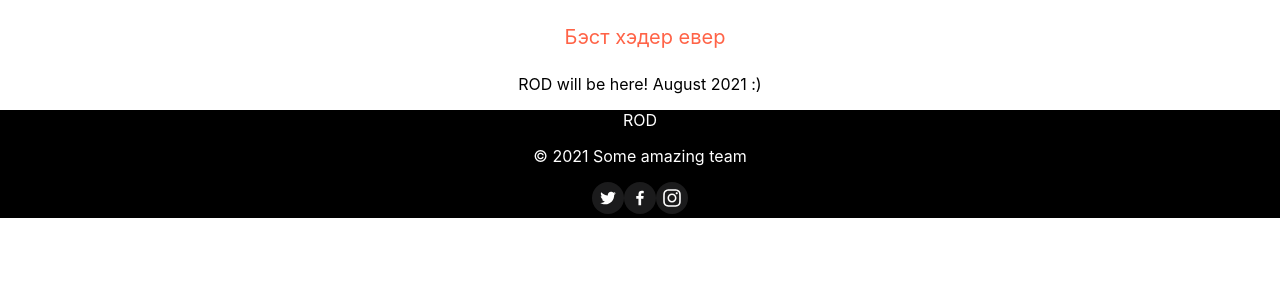
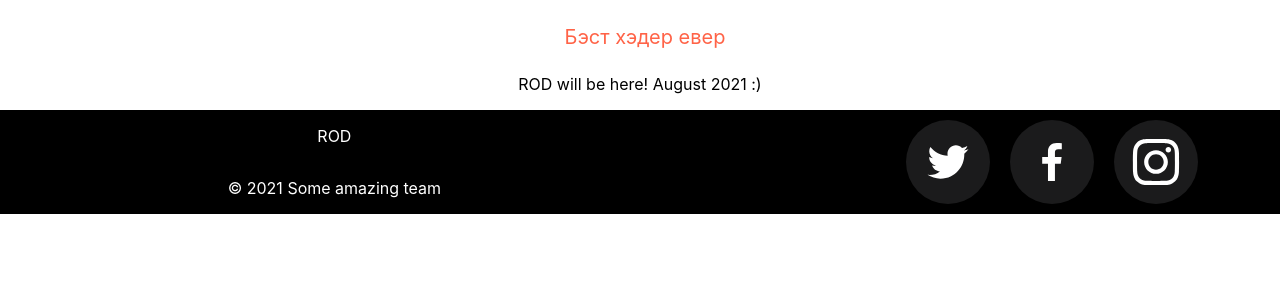
Before and after one commit to StKorableva/ROD, a React (Create React App) app: page / in a window 1280 px wide. Shown: the top 300 px of the page. Built offline with nearby package versions, Linux system fonts and the light colour scheme.

Commit message:
add flexbox/box component for test

```diff
--- a/src/components/Footer/Footer.css
+++ b/src/components/Footer/Footer.css
@@ -1,4 +1,20 @@
 .footer {
 	background-color: black;
 	color:white;
+	display: flex;
+	flex-direction: row;
+	justify-content: space-around;
 }
+.footer__textBox{
+	display: flex;
+	flex-direction: column;
+	justify-content: space-around;
+}
+.footer__socials{
+	display: flex;
+	flex-direction: row;
+	justify-content: space-around;
+}
+.footer__socials img{
+	margin: 10px;
+}
--- a/src/components/Footer/Footer.js
+++ b/src/components/Footer/Footer.js
@@ -9,8 +9,10 @@ function Footer(props) {
 	}
 	return (
 		<div className="footer">
-			<p className="footer__heading">ROD</p>
-			<p className="footer__copyright">© {getCurrentYear()} Some amazing team</p>
+			<div className="footer__textBox">
+				<p className="footer__textBox__heading">ROD</p>
+				<p className="footer__textBox__copyright">© {getCurrentYear()} Some amazing team</p>
+			</div>
 			<div className="footer__socials">
 				<img className="footer__socials__twitter" src={twitterIcon} alt=""></img>
 				<img className="footer__socials__facebook" src={facebookIcon} alt=""></img>
```
